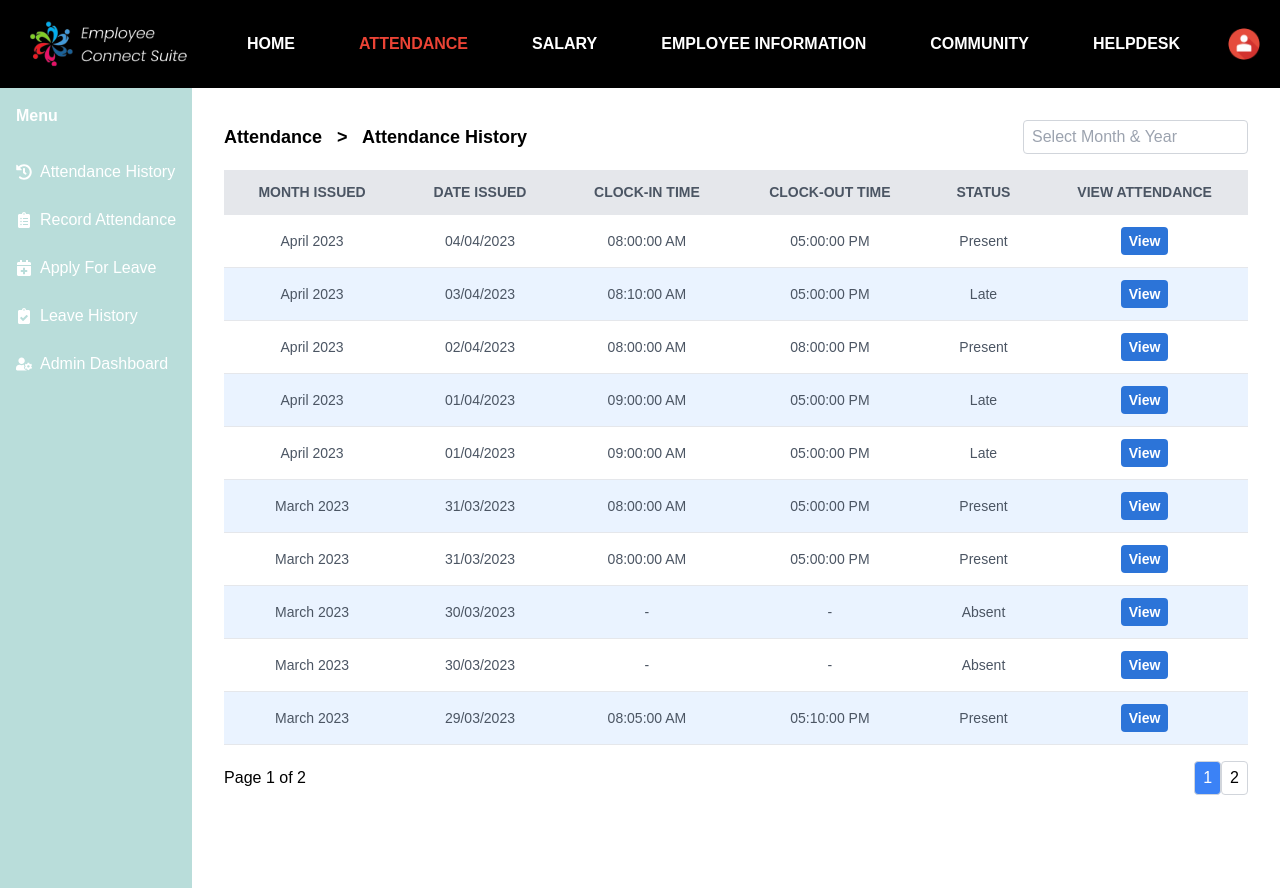
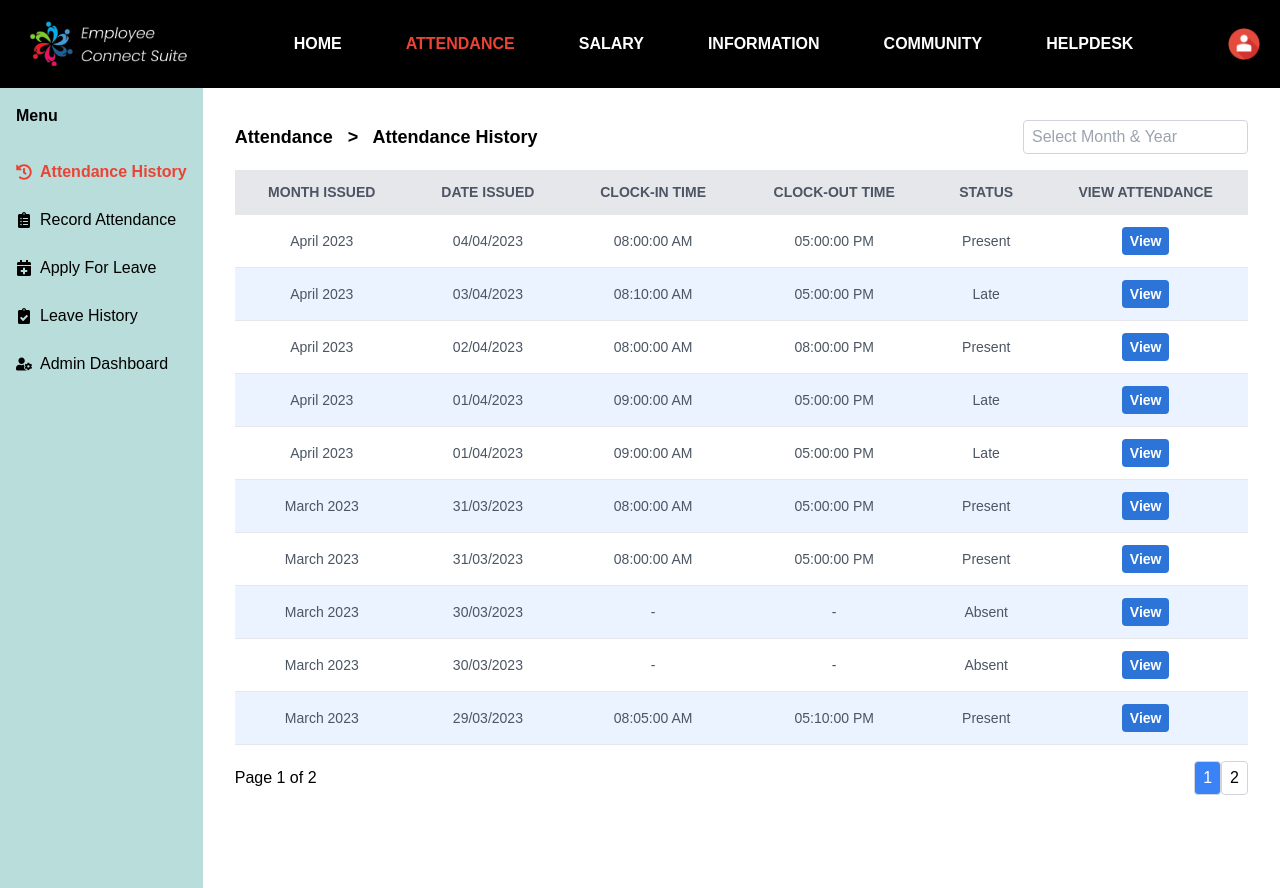
Before and after one commit to PoisonDarterz/WIF2003_G8, a React (Create React App) app in the folder frontend/: page /attendance in a window 1280 px wide. Built offline with nearby package versions, Linux system fonts and the light colour scheme.

Commit message:
attendance fix

```diff
--- a/frontend/src/components/SideNavBar.jsx
+++ b/frontend/src/components/SideNavBar.jsx
@@ -1,78 +1,26 @@
 import React from "react";
-import { NavLink } from "react-router-dom";
-import {
-  FaHistory,
-  FaClipboardList,
-  FaCalendarPlus,
-  FaClipboardCheck,
-  FaUserCog,
-} from "react-icons/fa";
+import { Link, useLocation } from "react-router-dom";
+import { navAttendance } from "./navAttendance";
 
 const SideNavBar = () => {
+  const location = useLocation();
+
   return (
     <div className="bg-[#B9DDDA] p-4 h-screen">
-      <div className="font-bold mb-8 text-left text-white">Menu</div>
+      <div className="font-bold mb-8 text-left text-black">Menu</div>
       <div className="space-y-6">
-        <NavLink
-          to="/attendance/attendance-history"
-          className={({ isActive }) =>
-            `flex items-center text-white hover:text-[#2C74D8] ${
-              isActive ? "text-[#EB4335] font-bold" : ""
-            }`
-          }
-          end
-        >
-          <FaHistory className="mr-2" />
-          Attendance History
-        </NavLink>
-        <NavLink
-          to="/attendance/record-attendance"
-          className={({ isActive }) =>
-            `flex items-center text-white hover:text-[#2C74D8] ${
-              isActive ? "text-red-600 font-bold" : ""
-            }`
-          }
-          end
-        >
-          <FaClipboardList className="mr-2" />
-          Record Attendance
-        </NavLink>
-        <NavLink
-          to="/attendance/apply-leave"
-          className={({ isActive }) =>
-            `flex items-center text-white hover:text-[#2C74D8] ${
-              isActive ? "text-red-600 font-bold" : ""
-            }`
-          }
-          end
-        >
-          <FaCalendarPlus className="mr-2" />
-          Apply For Leave
-        </NavLink>
-        <NavLink
-          to="/attendance/leave-history"
-          className={({ isActive }) =>
-            `flex items-center text-white hover:text-[#2C74D8] ${
-              isActive ? "text-red-600 font-bold" : ""
-            }`
-          }
-          end
-        >
-          <FaClipboardCheck className="mr-2" />
-          Leave History
-        </NavLink>
-        <NavLink
-          to="/attendance/admin"
-          className={({ isActive }) =>
-            `flex items-center text-white hover:text-[#2C74D8] ${
-              isActive ? "text-red-600 font-bold" : ""
-            }`
-          }
-          end
-        >
-          <FaUserCog className="mr-2" />
-          Admin Dashboard
-        </NavLink>
+        {navAttendance.map((item, index) => (
+          <Link
+            key={index}
+            to={item.to}
+            className={`flex items-center ${
+              location.pathname === item.to ? "text-[#EB4335] font-bold" : "text-black"
+            } hover:text-[#2C74D8]`}
+          >
+            {item.icon}
+            {item.label}
+          </Link>
+        ))}
       </div>
     </div>
   );
--- a/frontend/src/components/SideNavBarAdmin.jsx
+++ b/frontend/src/components/SideNavBarAdmin.jsx
@@ -1,36 +1,26 @@
 import React from "react";
-import { NavLink } from "react-router-dom";
-import { FaClipboardList, FaColumns } from "react-icons/fa";
+import { Link, useLocation } from "react-router-dom";
+import { navAdmAtt } from "./navAdmAtt";
 
 const SideNavBar = () => {
+  const location = useLocation();
+
   return (
     <div className="bg-[#B9DDDA] p-4 h-screen">
-      <div className="font-bold mb-8 text-left text-white">Menu</div>
+      <div className="font-bold mb-8 text-left text-black">Menu</div>
       <div className="space-y-6">
-        <NavLink
-          to="/attendance/admin/review-leave"
-          className={({ isActive }) =>
-            `flex items-center text-white hover:text-[#2C74D8] ${
-              isActive ? "text-[#EB4335] font-bold" : ""
-            }`
-          }
-          end
-        >
-          <FaClipboardList className="mr-2" />
-          Review Leave
-        </NavLink>
-        <NavLink
-          to="/attendance/admin/attendance-history-admin"
-          className={({ isActive }) =>
-            `flex items-center text-white hover:text-[#2C74D8] ${
-              isActive ? "text-red-600 font-bold" : ""
-            }`
-          }
-          end
-        >
-          <FaColumns className="mr-2" />
-          Attendance History
-        </NavLink>
+        {navAdmAtt.map((item, index) => (
+          <Link
+            key={index}
+            to={item.to}
+            className={`flex items-center ${
+              location.pathname === item.to ? "text-[#EB4335] font-bold" : "text-black"
+            } hover:text-[#2C74D8]`}
+          >
+            {item.icon}
+            {item.label}
+          </Link>
+        ))}
       </div>
     </div>
   );
--- a/frontend/src/components/TopNavBlack.jsx
+++ b/frontend/src/components/TopNavBlack.jsx
@@ -1,23 +1,24 @@
 import React, { useState, useEffect } from "react";
 import { Link, useLocation } from "react-router-dom";
+import { navItems } from "./navItems";
 
 function TopNavBlack() {
-  const [activeLink, setActiveLink] = useState("");
+  const [activeLink, setActiveLink] = useState('');
   const location = useLocation();
 
   useEffect(() => {
-    if (location.pathname === "/") {
-      setActiveLink("HOME");
-    } else if (location.pathname.startsWith("/attendance")) {
-      setActiveLink("ATTENDANCE");
-    } else if (location.pathname.startsWith("/salary")) {
-      setActiveLink("SALARY");
-    } else if (location.pathname === "/info") {
-      setActiveLink("INFORMATION");
-    } else if (location.pathname === "/community") {
-      setActiveLink("COMMUNITY");
-    } else if (location.pathname === "/helpdesk") {
-      setActiveLink("HELPDESK");
+    if (location.pathname.startsWith('/attendance')) {
+      setActiveLink('ATTENDANCE');
+    } else if (location.pathname.startsWith('/salary')) {
+      setActiveLink('SALARY');
+    } else if (location.pathname.startsWith('/info')) {
+      setActiveLink('INFORMATION');
+    } else if (location.pathname.startsWith('/community')) {
+      setActiveLink('COMMUNITY');
+    } else if (location.pathname.startsWith('/helpdesk')) {
+      setActiveLink('HELPDESK');
+    } else if (location.pathname === '/') {
+      setActiveLink('HOME');
     }
   }, [location]);
 
@@ -26,75 +27,23 @@ function TopNavBlack() {
       <Link to="/">
         <img src="/LogoText.png" alt="Company Logo" className="h-12" />
       </Link>
-      <div className="space-x-16">
-        <Link
-          to="/"
-          className={
-            activeLink === "HOME" ? "font-bold text-[#EB4335]" : "font-bold"
-          }
-          onClick={() => setActiveLink("HOME")}
-        >
-          HOME
-        </Link>
-        <Link
-          to="/attendance"
-          className={
-            activeLink === "ATTENDANCE"
-              ? "font-bold text-[#EB4335]"
-              : "font-bold"
-          }
-          onClick={() => setActiveLink("ATTENDANCE")}
-        >
-          ATTENDANCE
-        </Link>
-        <Link
-          to="/salary/view"
-          className={
-            activeLink === "SALARY" ? "font-bold text-[#EB4335]" : "font-bold"
-          }
-          onClick={() => setActiveLink("SALARY")}
-        >
-          SALARY
-        </Link>
-        <Link
-          to="/info"
-          className={
-            activeLink === "INFORMATION"
-              ? "font-bold text-[#EB4335]"
-              : "font-bold"
-          }
-          onClick={() => setActiveLink("INFORMATION")}
-        >
-          EMPLOYEE INFORMATION
-        </Link>
-        <Link
-          to="/community"
-          className={
-            activeLink === "COMMUNITY"
-              ? "font-bold text-[#EB4335]"
-              : "font-bold"
-          }
-          onClick={() => setActiveLink("COMMUNITY")}
-        >
-          COMMUNITY
-        </Link>
-        <Link
-          to="/helpdesk"
-          className={
-            activeLink === "HELPDESK" ? "font-bold text-[#EB4335]" : "font-bold"
-          }
-          onClick={() => setActiveLink("HELPDESK")}
-        >
-          HELPDESK
-        </Link>
+      <div className="flex space-x-16">
+        {navItems.map((item) => (
+          <div className="relative group" key={item.title}>
+            <Link to={item.link} className={activeLink === item.title.toUpperCase() ? 'font-bold text-[#EB4335]' : 'font-bold'} onClick={() => setActiveLink(item.title.toUpperCase())}>{item.title}</Link>
+            {item.submenu && (
+              <div className="absolute left-0 top-full w-48 rounded-md shadow-lg bg-black text-white z-10 hidden group-hover:block border-t-2 border-transparent">
+                {item.submenu.map((subItem) => (
+                  <Link to={subItem.link} className="block px-4 py-2 text-sm" onClick={() => setActiveLink(item.title.toUpperCase())} key={subItem.title}>{subItem.title}</Link>
+                ))}
+              </div>
+            )}
+          </div>
+        ))}
       </div>
       <div>
         <Link to="/general/Profile">
-          <img
-            src="/Profile.png"
-            alt="Profile"
-            className="h-8 cursor-pointer"
-          />
+          <img src="/Profile.png" alt="Profile" className="h-8 cursor-pointer" />
         </Link>
       </div>
     </nav>
--- /dev/null
+++ b/frontend/src/components/navAdmAtt.js
@@ -0,0 +1,14 @@
+import { FaClipboardList, FaColumns } from "react-icons/fa";
+
+export const navAdmAtt = [
+  {
+    to: "/attendance/admin",
+    icon: <FaClipboardList className="mr-2" />,
+    label: "Review Leave",
+  },
+  {
+    to: "/attendance/admin/attendance-history-admin",
+    icon: <FaColumns className="mr-2" />,
+    label: "Attendance History",
+  },
+];
--- /dev/null
+++ b/frontend/src/components/navAttendance.js
@@ -0,0 +1,35 @@
+import {
+    FaHistory,
+    FaClipboardList,
+    FaCalendarPlus,
+    FaClipboardCheck,
+    FaUserCog,
+  } from "react-icons/fa";
+
+  export const navAttendance = [
+    {
+      to: "/attendance",
+      icon: <FaHistory className="mr-2" />,
+      label: "Attendance History",
+    },
+    {
+      to: "/attendance/record-attendance",
+      icon: <FaClipboardList className="mr-2" />,
+      label: "Record Attendance",
+    },
+    {
+      to: "/attendance/apply-leave",
+      icon: <FaCalendarPlus className="mr-2" />,
+      label: "Apply For Leave",
+    },
+    {
+      to: "/attendance/leave-history",
+      icon: <FaClipboardCheck className="mr-2" />,
+      label: "Leave History",
+    },
+    {
+      to: "/attendance/admin",
+      icon: <FaUserCog className="mr-2" />,
+      label: "Admin Dashboard",
+    },
+  ];
--- a/frontend/src/pages/attendance/Attendance.jsx
+++ b/frontend/src/pages/attendance/Attendance.jsx
@@ -1,22 +1,9 @@
 import React from "react";
 import AttendanceHistory from "./AttendanceHistory";
-import RecordAttendance from "./RecordAttendance";
-import ApplyForLeave from "./ApplyForLeave";
-import LeaveHistory from "./LeaveHistory";
-import ReviewLeave from "./admin/ReviewLeave";
-import { Routes, Route } from "react-router-dom";
-import AttendanceHistoryAdmin from "./admin/AttendanceHistoryAdmin";
 
 const Attendance = () => {
   return (
-    <Routes>
-      <Route index element={<AttendanceHistory />} />
-      <Route path="attendance-history" element={<AttendanceHistory />} />
-      <Route path="record-attendance" element={<RecordAttendance />} />
-      <Route path="apply-leave" element={<ApplyForLeave />} />
-      <Route path="leave-history" element={<LeaveHistory />} />
-      <Route path="admin" element={<ReviewLeave />} />
-    </Routes>
+    <AttendanceHistory />
   );
 };
 
--- a/frontend/src/pages/attendance/admin/AttendanceAdmin.jsx
+++ b/frontend/src/pages/attendance/admin/AttendanceAdmin.jsx
@@ -1,14 +1,9 @@
 import React from "react";
-import ReviewLeave from "./ReviewLeave";
-import { Routes, Route } from "react-router-dom";
 import AttendanceHistoryAdmin from "./AttendanceHistoryAdmin";
 
 const Attendance = () => {
   return (
-    <Routes>
-      <Route index element={<AttendanceHistoryAdmin />} />
-      <Route path="review-leave" element={<ReviewLeave />} />
-    </Routes>
+    <AttendanceHistoryAdmin />
   );
 };
 
```
Also changed, not shown: frontend/src/App.jsx (+10 -0 lines).
